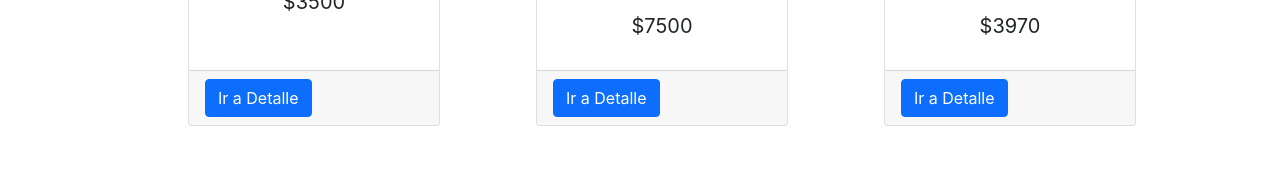
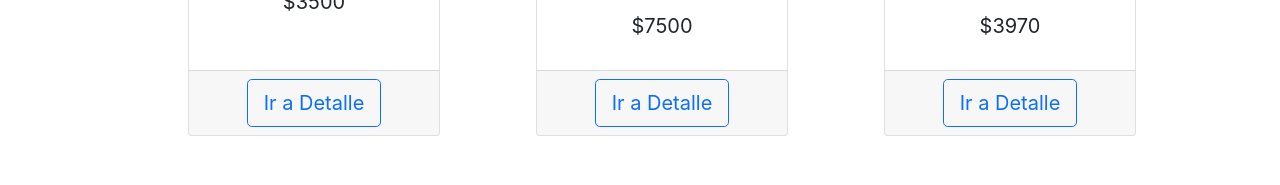
Before and after one commit to Mdmercado/MaTienda-Mercado, a React (Create React App) app: page / in a window 1280 px wide. Shown: the part 584-769 px from the top of the page. Built offline with nearby package versions, Linux system fonts and the light colour scheme.

Commit message:
fix navigate error in Item

```diff
--- a/src/Components/ItemProduct/Item.jsx
+++ b/src/Components/ItemProduct/Item.jsx
@@ -1,10 +1,8 @@
 import React from "react";
 import { Button, Card } from "react-bootstrap";
-import { useNavigate } from "react-router-dom";
+import { Link } from "react-router-dom";
 import "../ItemProduct/item.css";
 function Item({ id, nombre, precio, imagen, onAdd }) {
-	const navigate = useNavigate();
-
 	return (
 		<div className="item m-5">
 			<Card>
@@ -13,14 +11,12 @@ function Item({ id, nombre, precio, imagen, onAdd }) {
 					<Card.Title>{nombre}</Card.Title>
 					<Card.Text className="text-center">{precio}</Card.Text>
 				</Card.Body>
-				<Card.Footer>
-					<Button
-						onClick={() => {
-							navigate(`item/${id}`);
-						}}>
-						{" "}
-						Ir a Detalle
-					</Button>
+				<Card.Footer className="text-center">
+					<Link className="footer-link" to={`/item/${id}`}>
+						<Button size="lg" variant="outline-primary">
+							{"Ir a Detalle "}
+						</Button>
+					</Link>
 				</Card.Footer>
 			</Card>
 		</div>
```
